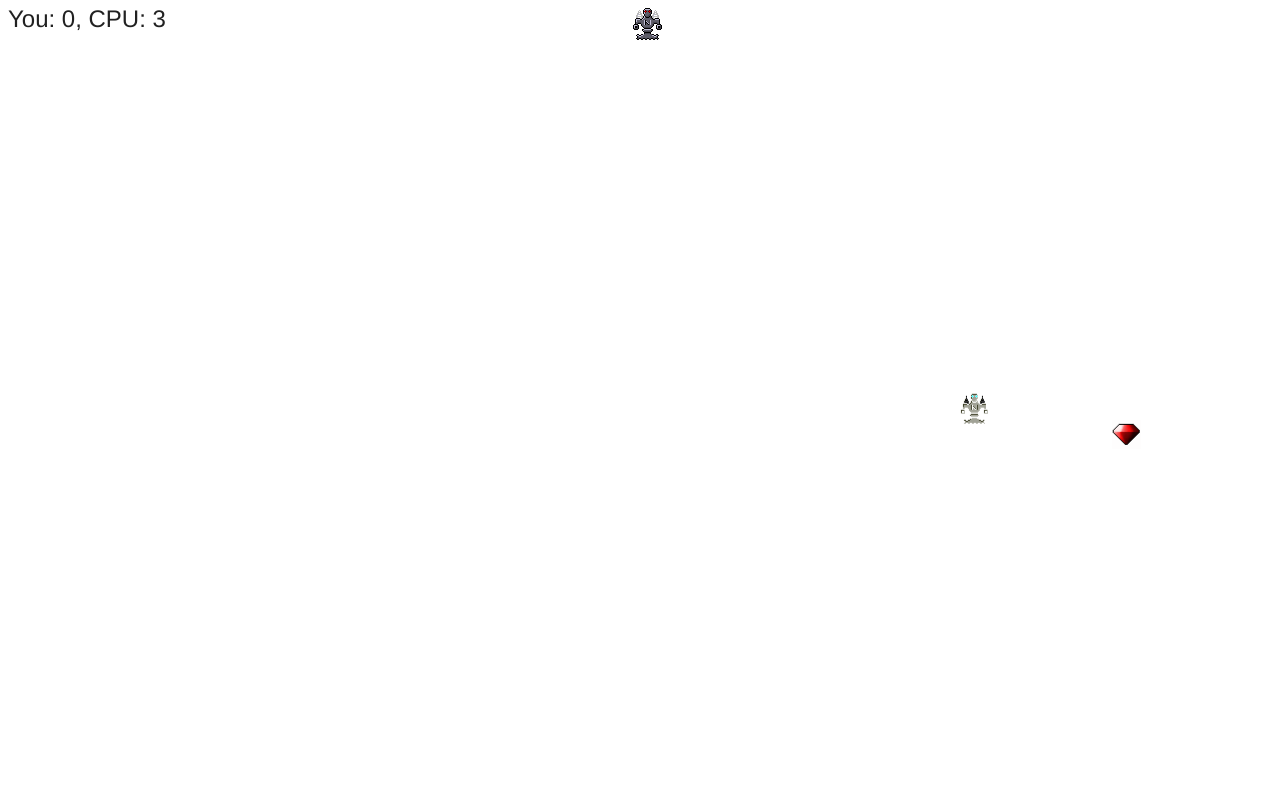
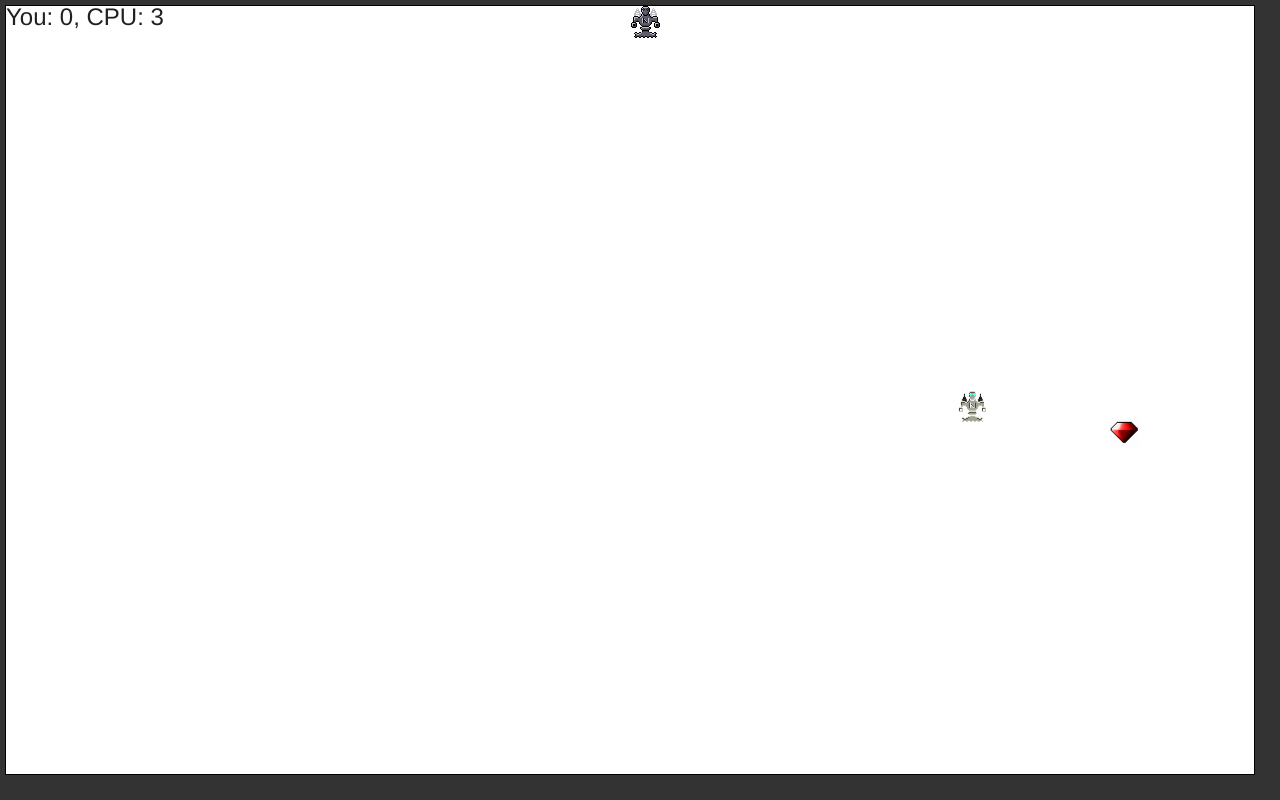
Before and after one commit to sissyliberation/robotsAndDiamonds, a plain HTML site: page index.html in a window 1280 px wide. Drawn offline with Linux system fonts and the light colour scheme.

Commit message:
added styling to page

```diff
--- a/index.html
+++ b/index.html
@@ -4,6 +4,21 @@
 		<meta charset="utf-8">
 		<title>Robots and Diamonds</title>
 	</head>
+	<style>
+	 html, body {
+	 	border:0;
+	 	margin:0;
+	 	padding:0;
+	 	width:100%;
+	 	height:100%;
+	 	background-color: #333;
+	 }
+	 canvas {
+	 	background-color: white;
+	 	margin: 5px;
+	 	border: 1px solid black;
+	 }
+	</style>
 	<body>
 		<script src="js/game.js"></script>
 	</body>
```
